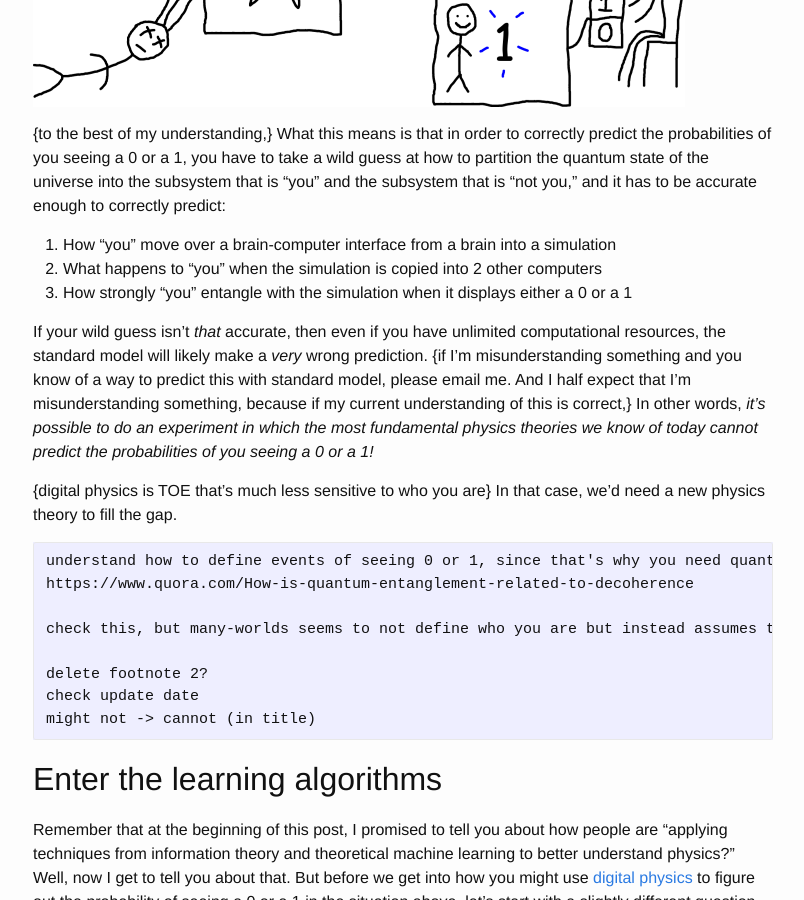
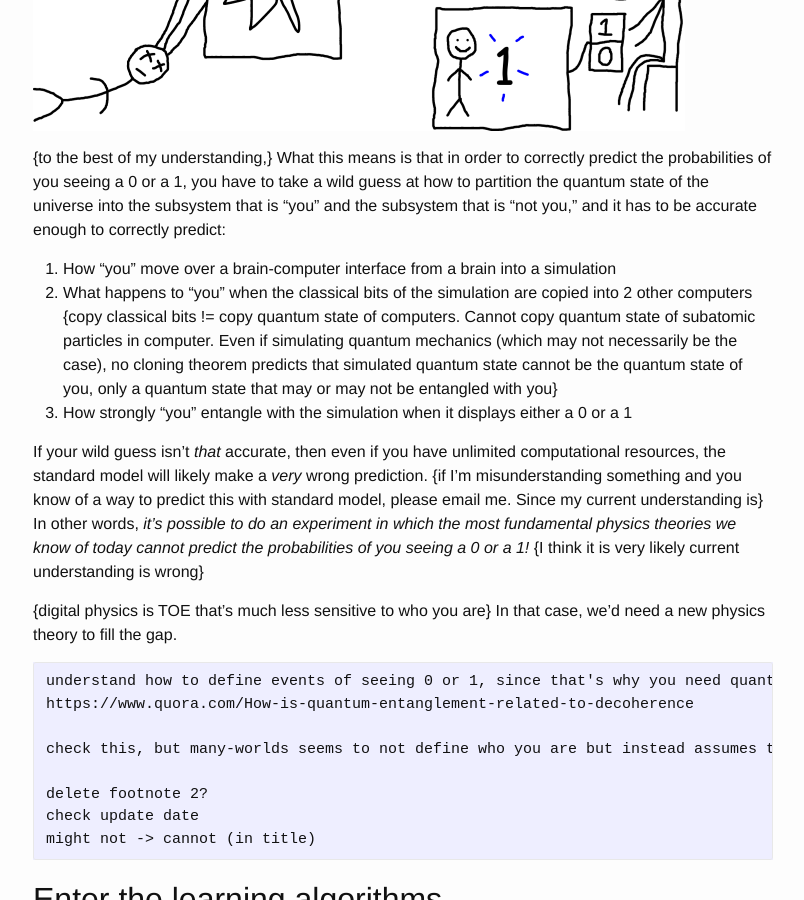
Before and after one commit to ad510/firstest-principle, a Jekyll site: the page built from _posts/2016-07-10-learning.md, in a window 1280 px wide and 900 px high, scrolled down 7286 px. Shown: the whole window, without its empty margins (237-1041 px from the left). Built offline with Jekyll 4.4.1, drawn with Linux system fonts in a browser that asks for light colours; some of the changed text lies outside the part shown.

Commit message:
simulated quantum state notes

```diff
--- a/_posts/2016-07-10-learning.md
+++ b/_posts/2016-07-10-learning.md
@@ -94,7 +94,7 @@ The way measurement works in quantum mechanics is that when you measure somethin
 {obvious approach would involve defining quantum states of "you", effects of evil prankster pressing 0, effects of evil prankster pressing 1, calculating how they entangle with each other}
 So if you want to use the standard model to predict what you'll see in the simulation, you'd need to calculate how "you" will become entangled with the 2 versions of the simulation. And to do this, you'd have to partition the quantum state of the universe into the subsystem that is "you" and the subsystem that is "not you." But even if you are a godlike being who knows the quantum state of the universe, partitioning the quantum state of "you" from the rest of the universe is *extremely* hard. What's more, the standard model will *not* give you any guidance on how to do it!
 
-Defining the quantum state of "you" is a famous unsolved problem in physics called the [measurement problem](https://en.wikipedia.org/wiki/Measurement_problem). And solving it isn't as simple as defining "you" as the quantum state of every particle in your brain. (If you want to understand why, go to Scott Aaronson's [lecture on free will](http://scottaaronson.com/democritus/lec18.html) and search "Mars Express." In that section, he lists several unsolved questions about its feasibility and says, "These are not metaphysical questions. They are, in principle, empirically answerable ones." You can think of this blog post as proposing one way to empirically answer some of these questions.)
+Defining the quantum state of "you" is a famous unsolved problem in physics called the [measurement problem](https://en.wikipedia.org/wiki/Measurement_problem). And solving it isn't as simple as defining "you" as the quantum state of every particle in your brain, or as the quantum state being simulated in a quantum mechanics simulation. (If you want to understand why, go to Scott Aaronson's [lecture on free will](http://scottaaronson.com/democritus/lec18.html) and search "Mars Express." In that section, he lists several unsolved questions about its feasibility and says, "These are not metaphysical questions. They are, in principle, empirically answerable ones." You can think of this blog post as proposing one way to empirically answer some of these questions.)
 
 So if predicting what you will measure is an unsolved problem in physics, why have we gotten away with it for so long? Thanks to something called [decoherence](https://en.wikipedia.org/wiki/Quantum_decoherence), in every experiment we've done in practice, the quantum state of the universe quickly reached a state where everyone agreed on what the outcome of the experiment was. In other words, even if everyone measured different things, at least what each person measured was *consistent* with what every other person measured. {to account for decoherence into unknown environment in these situations, you can use techniques in quora link}
 
@@ -105,10 +105,10 @@ But once we create sufficiently good brain-computer interfaces, we may create si
 {to the best of my understanding,} What this means is that in order to correctly predict the probabilities of you seeing a 0 or a 1, you have to take a wild guess at how to partition the quantum state of the universe into the subsystem that is "you" and the subsystem that is "not you," and it has to be accurate enough to correctly predict:
 
 1. How "you" move over a brain-computer interface from a brain into a simulation
-2. What happens to "you" when the simulation is copied into 2 other computers
+2. What happens to "you" when the classical bits of the simulation are copied into 2 other computers {copy classical bits != copy quantum state of computers. Cannot copy quantum state of subatomic particles in computer. Even if simulating quantum mechanics (which may not necessarily be the case), no cloning theorem predicts that simulated quantum state cannot be the quantum state of you, only a quantum state that may or may not be entangled with you}
 3. How strongly "you" entangle with the simulation when it displays either a 0 or a 1
 
-If your wild guess isn't *that* accurate, then even if you have unlimited computational resources, the standard model will likely make a *very* wrong prediction. {if I'm misunderstanding something and you know of a way to predict this with standard model, please email me. And I half expect that I'm misunderstanding something, because if my current understanding of this is correct,} In other words, *it's possible to do an experiment in which the most fundamental physics theories we know of today cannot predict the probabilities of you seeing a 0 or a 1!*
+If your wild guess isn't *that* accurate, then even if you have unlimited computational resources, the standard model will likely make a *very* wrong prediction. {if I'm misunderstanding something and you know of a way to predict this with standard model, please email me. Since my current understanding is} In other words, *it's possible to do an experiment in which the most fundamental physics theories we know of today cannot predict the probabilities of you seeing a 0 or a 1!* {I think it is very likely current understanding is wrong}
 
 {digital physics is TOE that's much less sensitive to who you are}
 In that case, we'd need a new physics theory to fill the gap.
```
